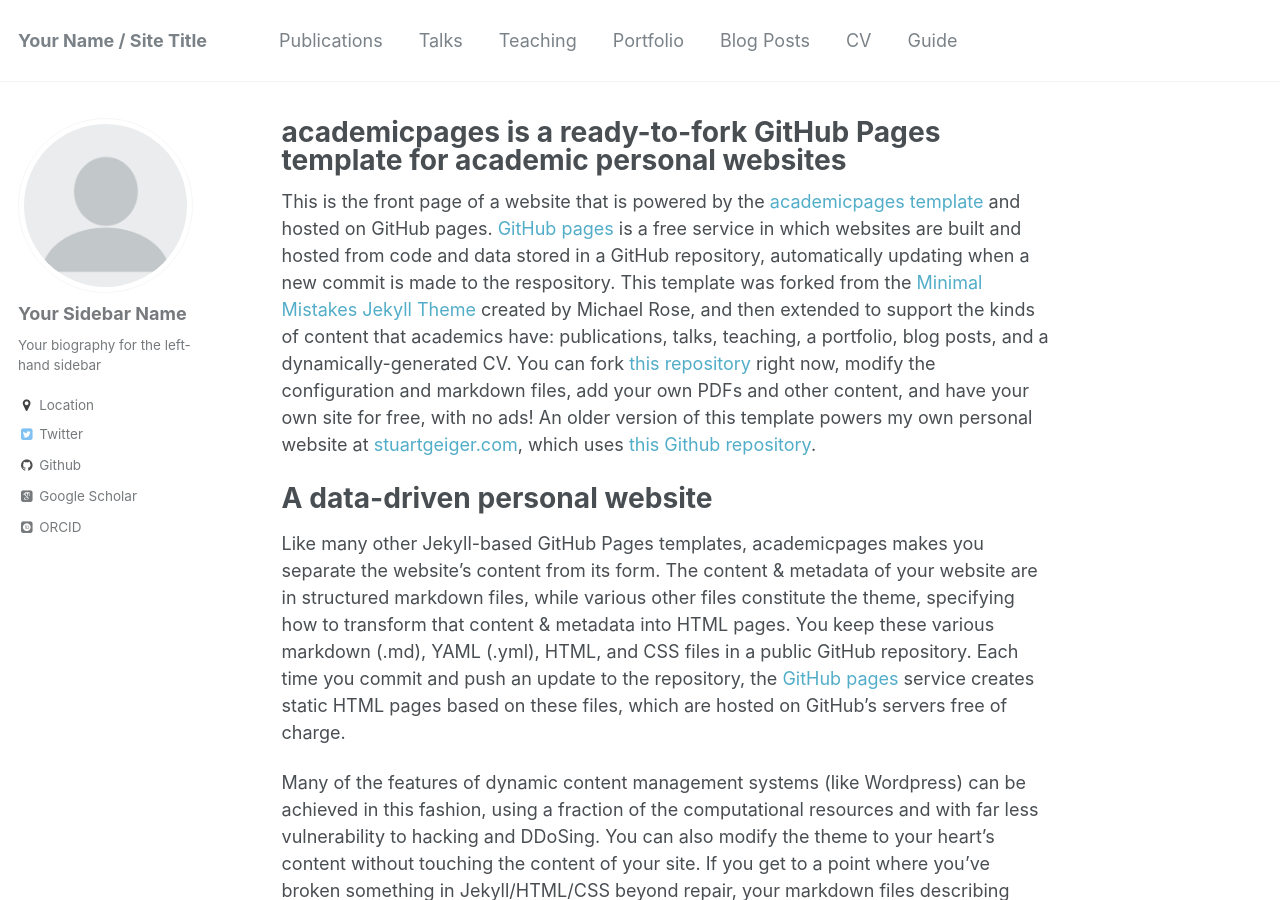
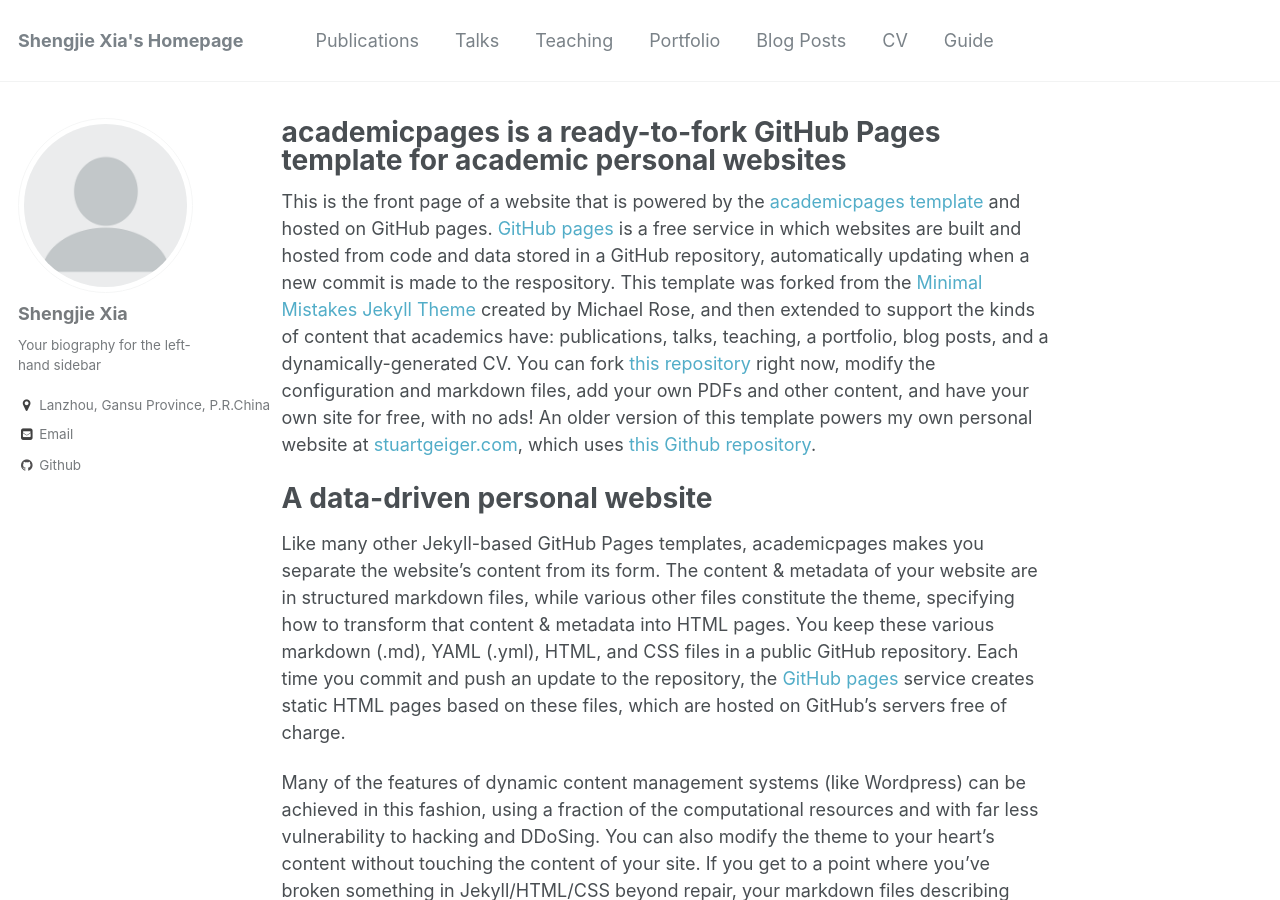
Before and after one commit to xiashj2021/xiashj2021.github.io, a Jekyll site: the page built from _pages/about.md, in a window 1280 px wide and 900 px high. Built offline with Jekyll 4.4.1, drawn with Linux system fonts in a browser that asks for light colours; some web fonts are replaced; some of the changed text lies outside the part shown.

Commit message:
Update _config.yml

```diff
--- a/_config.yml
+++ b/_config.yml
@@ -7,13 +7,13 @@
 
 # Site Settings
 locale                   : "en-US"
-title                    : "Your Name / Site Title"
+title                    : "Shengjie Xia's Homepage"
 title_separator          : "-"
-name                     : &name "Your Name"
-description              : &description "personal description"
-url                      : https://academicpages.github.io # the base hostname & protocol for your site e.g. "https://mmistakes.github.io"
+name                     : &name "Shengjie Xia"
+description              : &description "A Data Science Student at Lanzhou University"
+url                      : https://xiashj2021.github.io # the base hostname & protocol for your site e.g. "https://mmistakes.github.io"
 baseurl                  : "" # the subpath of your site, e.g. "/blog"
-repository               : "academicpages/academicpages.github.io"
+repository               : "xiashj2021/xiashj2021.github.io"
 teaser                   :  # filename of teaser fallback teaser image placed in /images/, .e.g. "500x300.png"
 breadcrumbs              : false # true, false (default)
 words_per_minute         : 160
@@ -78,13 +78,13 @@ analytics:
 
 # Site Author
 author:
-  name             : "Your Sidebar Name"
+  name             : "Shengjie Xia"
   avatar           : "profile.png"
   bio              : "Your biography for the left-hand sidebar"
-  location         : "Location"
+  location         : "Lanzhou, Gansu Province, P.R.China"
   employer         :
-  googlescholar    : "http://yourfullgooglescholarurl.com"
-  email            :
+  googlescholar    :
+  email            : "xiashj2021@outlook.com"
   uri              :
   bitbucket        :
   codepen          :
@@ -92,19 +92,19 @@ author:
   flickr           :
   facebook         :
   foursquare       :
-  github           : "academicpages"
+  github           : "xiashj2021"
   google_plus      :
   keybase          :
   instagram        :
   lastfm           :
   linkedin         :
-  orcid            : "http://orcid.org/yourorcidurl"
+  orcid            :
   pinterest        :
   soundcloud       :
   stackoverflow    : # http://stackoverflow.com/users/123456/username
   steam            :
   tumblr           :
-  twitter          : "replacethistwitterhandle"
+  twitter          :
   vine             :
   weibo            :
   xing             :
```
